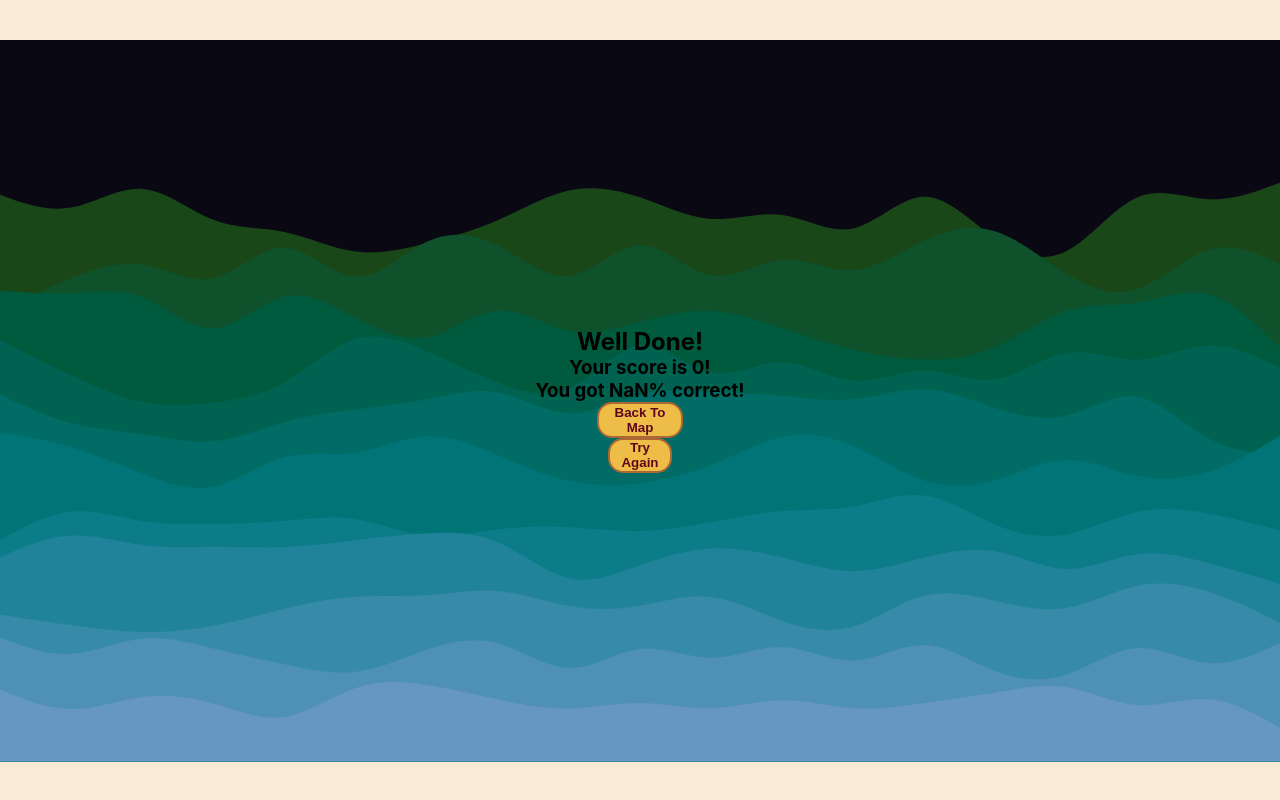
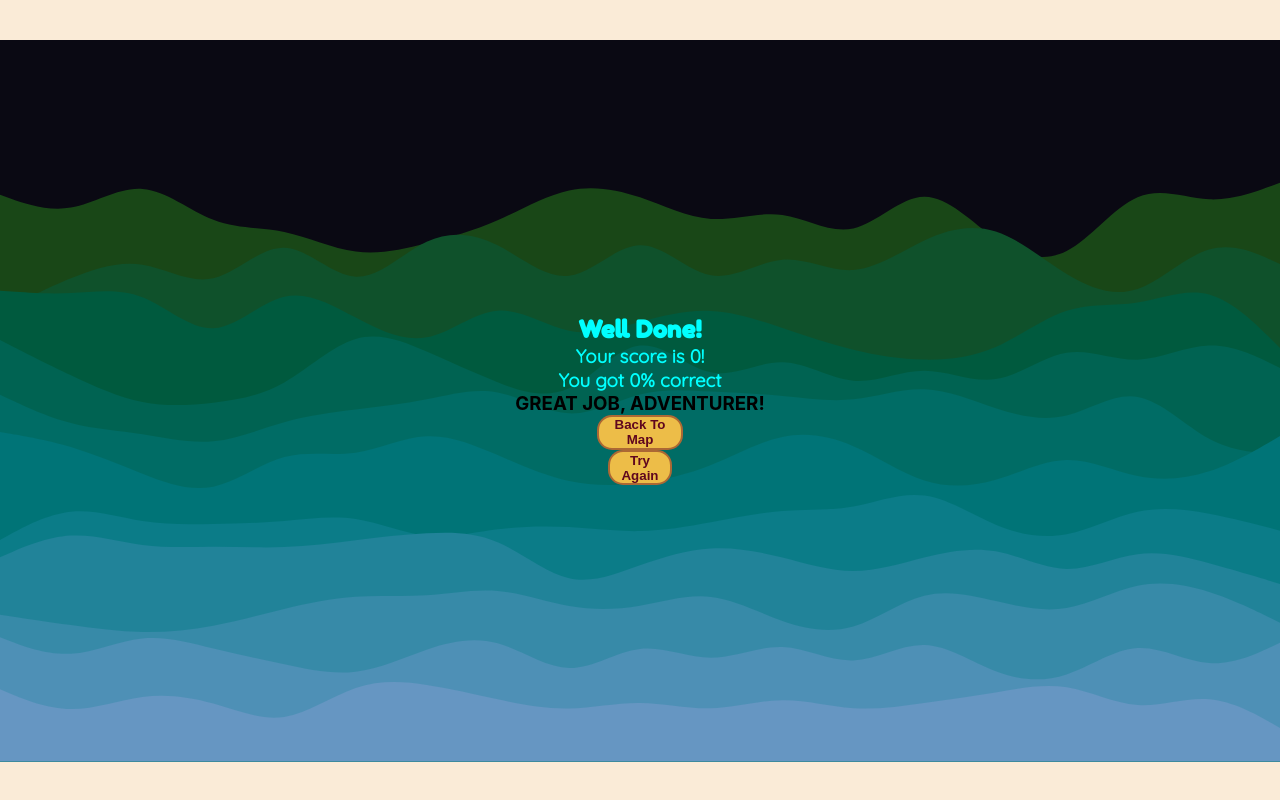
Before and after one commit to SchoolOfCode/final-project_front-end-full-stack-fam, a React (Create React App) app in the folder frontend-final-project/: page /results in a window 1280 px wide. Built offline with nearby package versions, Linux system fonts and the light colour scheme.

Commit message:
bug fix for NaN percentage display

```diff
--- a/frontend-final-project/public/index.html
+++ b/frontend-final-project/public/index.html
@@ -1,7 +1,9 @@
 <!DOCTYPE html>
 <html lang="en">
   <head>
-    <link href='https://fonts.googleapis.com/css?family=Quicksand' rel='stylesheet'>
+    <link rel="preconnect" href="https://fonts.googleapis.com">
+    <link rel="preconnect" href="https://fonts.gstatic.com" crossorigin>
+    <link href="https://fonts.googleapis.com/css2?family=Cutive+Mono&family=Fredoka+One&family=Press+Start+2P&family=Quicksand:wght@300;400&display=swap" rel="stylesheet">
     <meta charset="utf-8" />
     <link rel="icon" href="%PUBLIC_URL%/favicon.ico" />
     <meta name="viewport" content="width=device-width, initial-scale=1" />
--- a/frontend-final-project/src/routes/ResultsPage/ResultsPage.css
+++ b/frontend-final-project/src/routes/ResultsPage/ResultsPage.css
@@ -15,3 +15,26 @@
     z-index: -1;
     animation: none;
 }
+
+
+.heading {
+
+    color:aqua;
+    font-family: 'Fredoka One', cursive;
+
+}
+
+.h3-score {
+
+    font-family: 'Quicksand', sans-serif;
+    color:aqua
+
+
+}
+
+.h3-percentage {
+
+    font-family: 'Quicksand', sans-serif;
+    color:aqua
+
+}
--- a/frontend-final-project/src/routes/ResultsPage/ResultsPage.js
+++ b/frontend-final-project/src/routes/ResultsPage/ResultsPage.js
@@ -4,14 +4,21 @@ import { ReactComponent as MySvgNight} from '../../nighttime-jungle.svg';
 
 export default function ResultsPage({score, clicks}) {
 
+
+    let scorePercent = Math.floor((score / clicks) * 100)
+    if (isNaN(scorePercent)) {
+      scorePercent = 0;
+    };
+
     return (
       <>
        <MySvgNight className = 'results-background-image-nighttime'/>
 
         <main className = "main">
-          <h2>Well Done!</h2>
-        <h3>Your score is {score}!</h3>
-        <h3>You got {Math.floor((score / clicks) * 100)}% correct!</h3>
+          <h2 className='heading'>Well Done!</h2>
+        <h3 className='h3-score'>Your score is {score}!</h3>
+        <h3 className='h3-percentage'>You got {scorePercent}% correct</h3>
+        <h3>GREAT JOB, ADVENTURER!</h3>
         <nav>
           <Link to="/expedition">
             <button className = "map-button">Back To Map</button>
```
